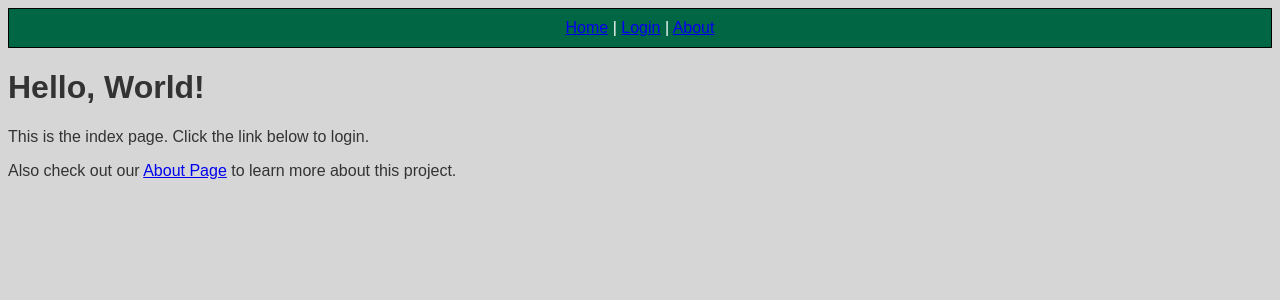
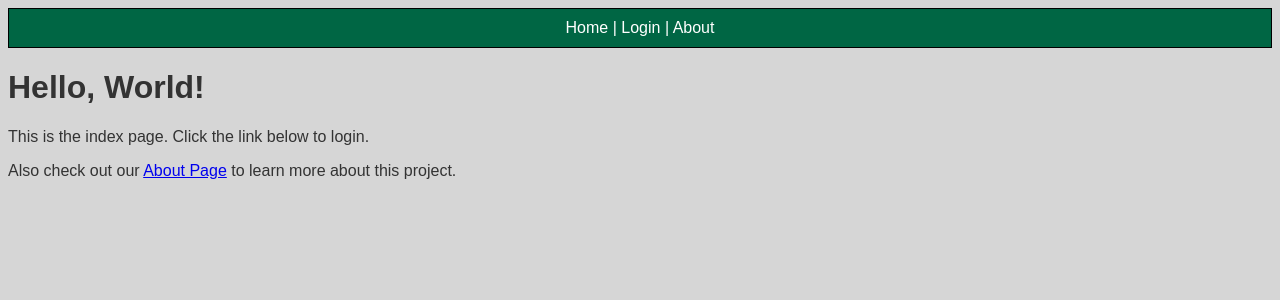
Before and after one commit to AtwoodEnterprise/RepoRanger, a PHP site: page / in a window 1280 px wide. Shown: the top 300 px of the page. Run offline with PHP 8.4, Linux system fonts and the light colour scheme.

Commit message:
Ensure navbar link text stays white

```diff
--- a/style.css
+++ b/style.css
@@ -11,6 +11,11 @@ body {
   text-align: center;
   color: #ffffff;
   border: 1px solid #000;
+}
+
+.navbar a {
+  color: #ffffff !important;
+  text-decoration: none;
 }
 
 form {
```
